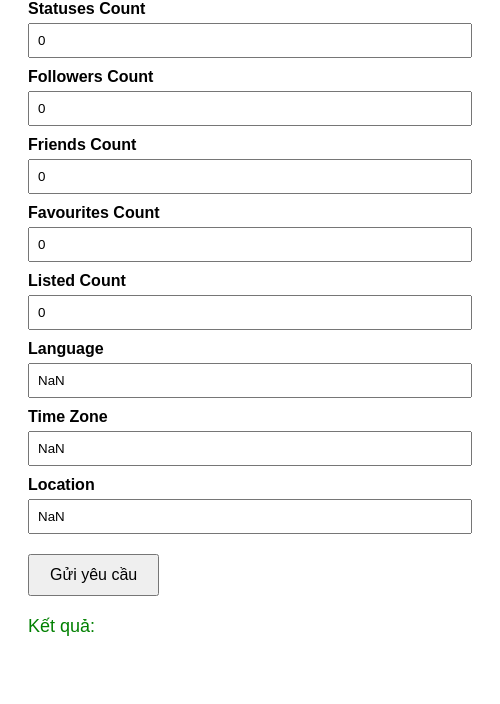
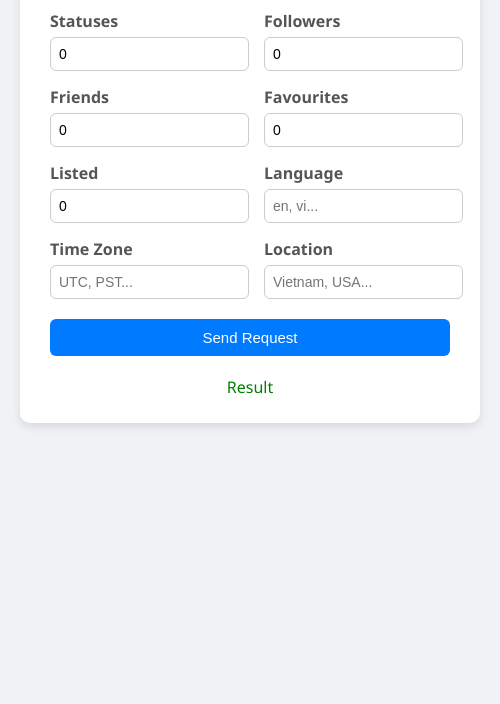
Before and after one commit to copirlo20/AccountClassification, an Electron app: page app/index.html in a window 500 px wide. Shown: the part 96-800 px from the top of the page. Drawn offline with Linux system fonts and the light colour scheme.

Commit message:
update 01/8/25

```diff
--- a/app/index.html
+++ b/app/index.html
@@ -1,56 +1,55 @@
 <!DOCTYPE html>
-<html>
+<html lang="vi">
     <head>
         <meta charset="UTF-8">
-        <title>Dự đoán tài khoản Twitter</title>
-        <style>
-            body {
-                font-family: Arial, sans-serif;
-                padding: 20px;
-            }
-            label {
-                display: block;
-                margin-top: 10px;
-                font-weight: bold;
-            }
-            input {
-                width: 100%;
-                padding: 8px;
-                margin-top: 5px;
-                box-sizing: border-box;
-            }
-            button {
-                margin-top: 20px;
-                padding: 10px 20px;
-                font-size: 16px;
-            }
-            #result {
-                margin-top: 20px;
-                font-size: 18px;
-                color: green;
-            }
-        </style>
+        <title>Twitter Checker</title>
+        <link rel="stylesheet" href="styles.css">
     </head>
     <body>
-        <h2>Dự đoán tài khoản Twitter (Fake/Real)</h2>
-        <label>Statuses Count</label>
-        <input type="number" id="statuses_count" value="0">
-        <label>Followers Count</label>
-        <input type="number" id="followers_count" value="0">
-        <label>Friends Count</label>
-        <input type="number" id="friends_count" value="0">
-        <label>Favourites Count</label>
-        <input type="number" id="favourites_count" value="0">
-        <label>Listed Count</label>
-        <input type="number" id="listed_count" value="0">
-        <label>Language</label>
-        <input type="text" id="lang" value="NaN">
-        <label>Time Zone</label>
-        <input type="text" id="time_zone" value="NaN">
-        <label>Location</label>
-        <input type="text" id="location" value="NaN">
-        <button onclick="sendRequest()">Gửi yêu cầu</button>
-        <div id="result">Kết quả: </div>
+        <div class="container">
+            <h2>Twitter Checker</h2>
+            <form id="form">
+                <div class="form-grid">
+                    <div class="form-group">
+                        <label for="statuses_count">Statuses</label>
+                        <input type="number" id="statuses_count" value="0">
+                    </div>
+                    <div class="form-group">
+                        <label for="followers_count">Followers</label>
+                        <input type="number" id="followers_count" value="0">
+                    </div>
+                    <div class="form-group">
+                        <label for="friends_count">Friends</label>
+                        <input type="number" id="friends_count" value="0">
+                    </div>
+                    <div class="form-group">
+                        <label for="favourites_count">Favourites</label>
+                        <input type="number" id="favourites_count" value="0">
+                    </div>
+                    <div class="form-group">
+                        <label for="listed_count">Listed</label>
+                        <input type="number" id="listed_count" value="0">
+                    </div>
+                    <div class="form-group">
+                        <label for="lang">Language</label>
+                        <input type="text" id="lang" placeholder="en, vi...">
+                    </div>
+                    <div class="form-group">
+                        <label for="time_zone">Time Zone</label>
+                        <input type="text" id="time_zone" placeholder="UTC, PST...">
+                    </div>
+                    <div class="form-group">
+                        <label for="location">Location</label>
+                        <input type="text" id="location" placeholder="Vietnam, USA...">
+                    </div>
+                </div>
+                <button type="button" onclick="sendRequest()">Send Request</button>
+                <div id="result">Result</div>
+                <div id="loading" class="loading" style="display: none;">
+                    <span class="spinner"></span> Processing...
+                </div>
+            </form>
+        </div>
         <script src="render.js"></script>
     </body>
 </html>
--- a/app/render.js
+++ b/app/render.js
@@ -7,15 +7,22 @@ async function sendRequest() {
         friends_count: parseInt(document.getElementById('friends_count').value),
         favourites_count: parseInt(document.getElementById('favourites_count').value),
         listed_count: parseInt(document.getElementById('listed_count').value),
-        lang: document.getElementById('lang').value,
-        time_zone: document.getElementById('time_zone').value,
-        location: document.getElementById('location').value
+        lang: (document.getElementById('lang').value ?? "").trim() || "NaN",
+        time_zone: (document.getElementById('time_zone').value ?? "").trim() || "NaN",
+        location: (document.getElementById('location').value ?? "").trim() || "NaN"
     };
+
+    const resultEl = document.getElementById('result');
+    const loadingEl = document.getElementById('loading');
+    resultEl.innerText = "";
+    loadingEl.style.display = 'flex';
 
     try {
         const res = await axios.post('http://localhost:8000/predict', payload);
-        document.getElementById('result').innerText = `Kết quả: ${res.data.prediction}`;
+        resultEl.innerText = `Result: ${res.data.prediction} - ${(res.data.confidence * 100).toFixed(2)}%`;
     } catch (err) {
-        document.getElementById('result').innerText = `Lỗi: ${err.message}`;
+        resultEl.innerText = `Error: ${err.message}`;
+    } finally {
+        loadingEl.style.display = 'none';
     }
 }
--- /dev/null
+++ b/app/styles.css
@@ -0,0 +1,101 @@
+body {
+    font-family: 'Segoe UI', sans-serif;
+    background: #f0f2f5;
+    display: flex;
+    justify-content: center;
+}
+
+.container {
+    background: #fff;
+    padding: 25px 30px;
+    border-radius: 10px;
+    box-shadow: 0 4px 10px rgba(0, 0, 0, 0.1);
+    width: 100%;
+    max-width: 400px;
+}
+
+h2 {
+    text-align: center;
+    margin-bottom: 20px;
+    color: #333;
+}
+
+.form-grid {
+    display: grid;
+    grid-template-columns: 1fr 1fr;
+    gap: 15px;
+}
+
+.form-group {
+    display: flex;
+    flex-direction: column;
+}
+
+label {
+    font-weight: 600;
+    margin-bottom: 5px;
+    color: #555;
+}
+
+input {
+    padding: 8px;
+    border: 1px solid #ccc;
+    border-radius: 6px;
+    font-size: 14px;
+    transition: border-color 0.2s;
+}
+
+input:focus {
+    border-color: #007bff;
+    outline: none;
+}
+
+button {
+    width: 100%;
+    margin-top: 20px;
+    padding: 10px;
+    font-size: 15px;
+    background-color: #007bff;
+    color: white;
+    border: none;
+    border-radius: 6px;
+    cursor: pointer;
+    transition: background-color 0.3s;
+}
+
+button:hover {
+    background-color: #0056b3;
+}
+
+#result {
+    margin-top: 20px;
+    text-align: center;
+    font-size: 16px;
+    color: green;
+}
+
+.loading {
+    margin-top: 15px;
+    text-align: center;
+    color: #555;
+    font-size: 14px;
+    display: flex;
+    align-items: center;
+    justify-content: center;
+    gap: 8px;
+}
+
+.spinner {
+    width: 16px;
+    height: 16px;
+    border: 2px solid #ccc;
+    border-top: 2px solid #007bff;
+    border-radius: 50%;
+    animation: spin 0.8s linear infinite;
+}
+
+@keyframes spin {
+    to {
+        transform: rotate(360deg);
+    }
+}
```
Also changed, not shown: app/main.js (+6 -5 lines), 4 other files.
